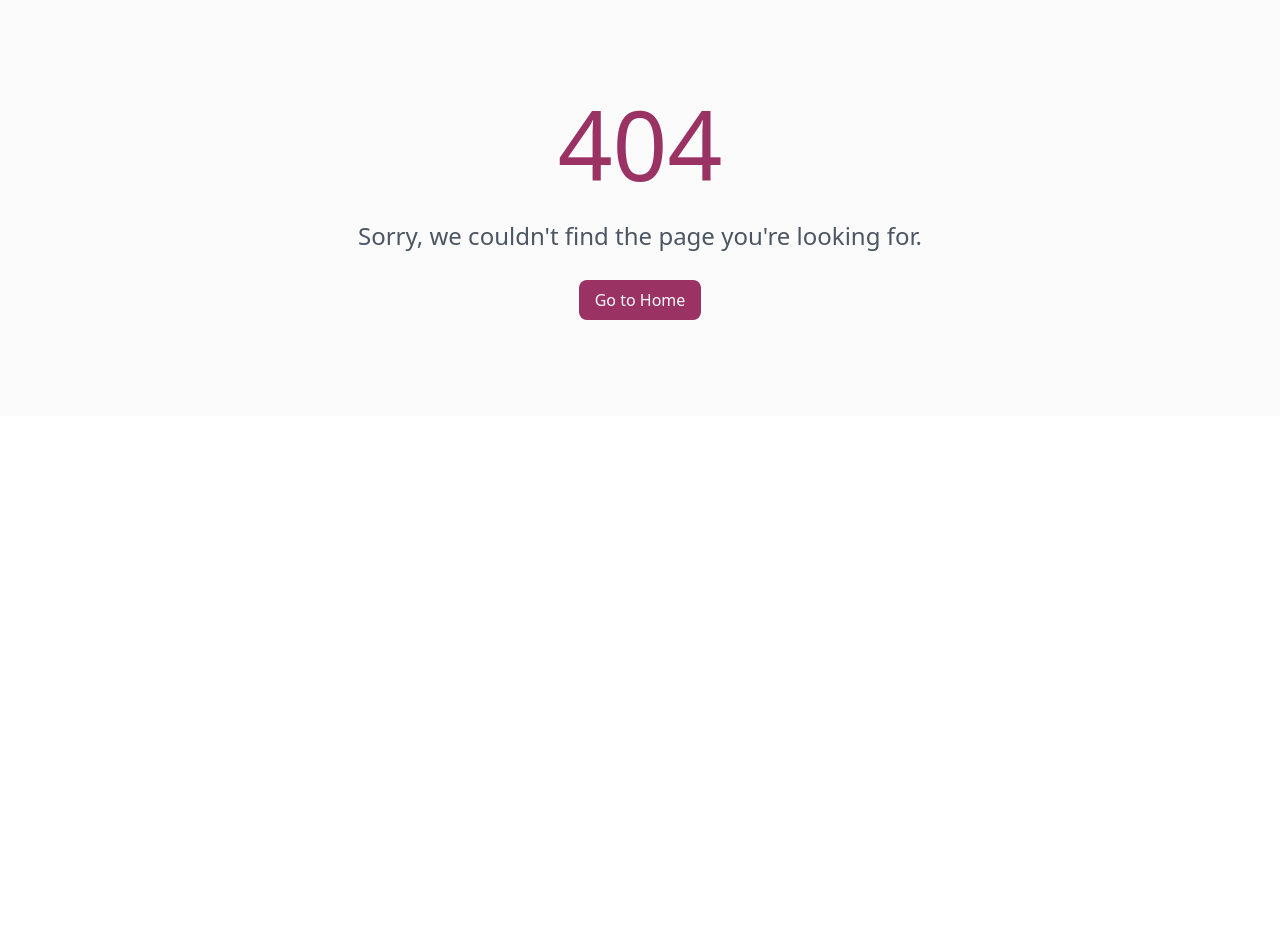
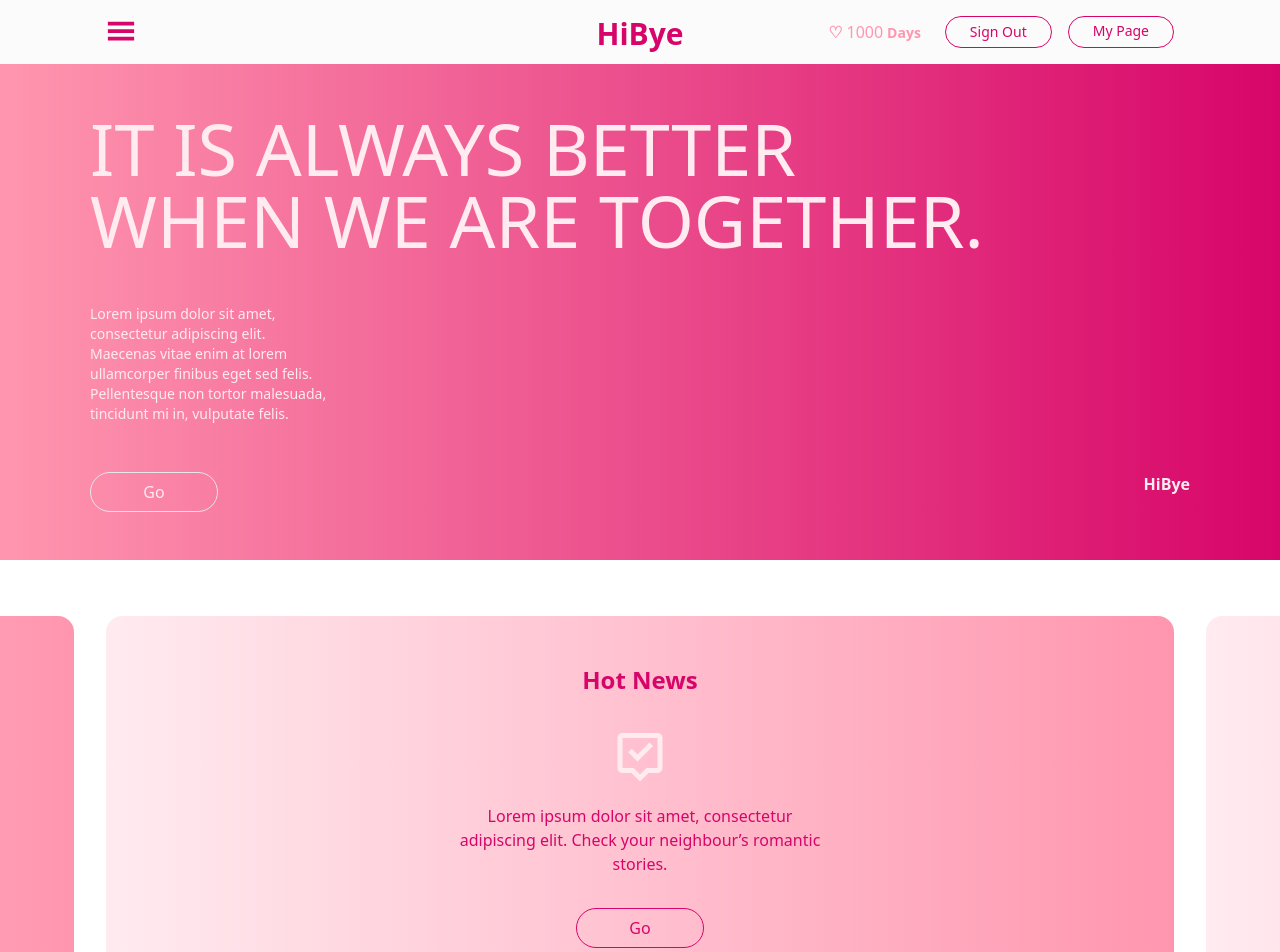
Before and after one commit to codestates/HiBye, a React (Create React App) app in the folder client/: page / in a window 1280 px wide. Before the commit this address had no page. Shown: the top 952 px of the page. Before the commit the page ends 800 px from the top, so only its background shows below. Built offline with nearby package versions, Linux system fonts and the light colour scheme.

Commit message:
[Add] Add SignUp page

```diff
--- a/client/src/App.js
+++ b/client/src/App.js
@@ -2,29 +2,29 @@ import { BrowserRouter, Routes, Route } from "react-router-dom";
 import Header from "./components/views/Header";
 import Footer from "./components/views/Footer";
 import Error from "./pages/Error";
-// import Main from "./pages/Main";
+import Main from "./pages/Main";
 import SignIn from "./pages/SignIn";
-// import SignUp from "./pages/SignUp";
-// import MyPage from "./pages/MyPage";
-// import PostBoard from "./pages/PostBoard";
-// import ChatBoard from "./pages/ChatBoard";
-// import TodolistBoard from "./pages/TodolistBoard";
+import SignUp from "./pages/SignUp";
+import MyPage from "./pages/MyPage";
+import PostBoard from "./pages/PostBoard";
+import ChatBoard from "./pages/ChatBoard";
+import TodolistBoard from "./pages/TodolistBoard";
 
 function App() {
   return (
     <BrowserRouter>
-      {/* <Header /> */}
+      <Header />
       <Routes>
-        {/* <Route exact path="/" element={<Main />} /> */}
+        <Route exact path="/" element={<Main />} />
         <Route exact path="/signin" element={<SignIn />} />
-        {/* <Route exact path="/signup" element={<SignUp />} />
+        <Route exact path="/signup" element={<SignUp />} />
         <Route exact path="/mypage" element={<MyPage />} />
         <Route exact path="/post/:boardId/*" element={<PostBoard />} />
         <Route exact path="/chat/:boardId" element={<ChatBoard />} />
-        <Route exact path="/todolist/:boardId" element={<TodolistBoard />} /> */}
+        <Route exact path="/todolist/:boardId" element={<TodolistBoard />} />
         <Route path="*" element={<Error />} />
       </Routes>
-      {/* <Footer className="absolute z-40" /> */}
+      <Footer className="absolute z-40" />
     </BrowserRouter>
   );
 }
--- /dev/null
+++ b/client/src/components/views/BoardCard.jsx
@@ -0,0 +1,13 @@
+import { BiMessageAltCheck } from "react-icons/bi";
+export default function BoardCard({ board }) {
+  return (
+    <div className="inner h-fit p-4">
+      <div className="flex flex-col justify-center items-center bg-gradient-to-r from-hibye-20 to-hibye-60 p-12 text-center rounded-2xl">
+        <h1 className="mb-8 text-2xl font-bold text-hibye-80">{board.name}</h1>
+        <BiMessageAltCheck className="text-6xl mb-4 text-hibye-20" />
+        <p className="w-96 text-hibye-80 mb-8">{board.desc}</p>
+        <button className="w-32 h-10 border border-solid border-hibye-80 rounded-full mb-12 text-hibye-80">Go</button>
+      </div>
+    </div>
+  );
+}
--- /dev/null
+++ b/client/src/components/views/BoardCards.jsx
@@ -0,0 +1,18 @@
+import BoardCard from "./BoardCard";
+
+export default function BoardCards() {
+  const boards = [
+    { name: "Daily Romantic", desc: "Lorem ipsum dolor sit amet, consectetur adipiscing elit. Check your neighbour’s romantic stories." },
+    { name: "Hot News", desc: "Lorem ipsum dolor sit amet, consectetur adipiscing elit. Check your neighbour’s romantic stories." },
+    { name: "Date Night", desc: "Lorem ipsum dolor sit amet, consectetur adipiscing elit. Check your neighbour’s romantic stories." },
+  ];
+  return (
+    <div className="flex justify-center items-center w-screen overflow-hidden">
+      <div className="flex w-fit p-10">
+        {boards.map((board) => {
+          return <BoardCard board={board} />;
+        })}
+      </div>
+    </div>
+  );
+}
--- /dev/null
+++ b/client/src/pages/Main.jsx
@@ -0,0 +1,29 @@
+import BoardCards from "../components/views/BoardCards";
+
+function Main() {
+  return (
+    <div>
+      {/* banner */}
+      <div className="w-screen h-fit bg-gradient-to-r from-hibye-60 to-hibye-80 pt-12">
+        <div className="inner text-7xl uppercase text-hibye-20 font-light">
+          <span className="block">it is always better</span>
+          <span className="block">when we are together.</span>
+        </div>
+        <div className="inner">
+          <span className="block w-60 text-sm mt-12 mb-12 text-hibye-20">
+            Lorem ipsum dolor sit amet, consectetur adipiscing elit. Maecenas vitae enim at lorem ullamcorper finibus eget sed felis. Pellentesque non tortor malesuada, tincidunt mi in, vulputate
+            felis.
+          </span>
+        </div>
+        <div className="inner flex justify-between">
+          <button className="w-32 h-10 border border-solid rounded-full mb-12 text-hibye-20">Go</button>
+          <div className="text-hibye-20 font-bold">HiBye</div>
+        </div>
+      </div>
+      {/* boardCards */}
+      <BoardCards />
+    </div>
+  );
+}
+
+export default Main;
--- /dev/null
+++ b/client/src/pages/SignUp.jsx
@@ -0,0 +1,56 @@
+import { useState } from "react";
+import { Link } from "react-router-dom";
+function SignUp() {
+  const [name, setName] = useState("");
+  const [errorMessage, setErrorMessage] = useState("");
+  const onChange = (e) => {
+    console.log(e.target.value);
+  };
+  const nameStyle = "text-hibye-60 font-bold mb-2 text-lg";
+  const inputStyle = "w-80 mb-4 p-2 text-hibye-100 bg-hibye-input rounded-lg";
+
+  return (
+    <div className="flex justify-center items-center bg-gradient-to-r from-hibye-20 to-hibye-40 w-screen h-screen">
+      <div className="flex w-1/2">
+        {/* left side */}
+        <div className="flex flex-col justify-between w-2/3 bg-hibye-80 rounded-tl-xl rounded-bl-xl text-center p-12">
+          {/* logo */}
+          <div className="">
+            <Link to="/" className="block text-hibye-10 text-3xl font-bold mb-2">
+              HiBye
+            </Link>
+            <span className="block text-hibye-60 text-base">True love starts here.</span>
+          </div>
+          {/* text */}
+          <div className="">
+            <span className="block text-hibye-60 text-base">It's always better</span>
+            <span className="block text-hibye-60 text-base">when we're together.</span>
+          </div>
+        </div>
+        {/* right side */}
+        <div className="flex justify-center items-center w-2/3 bg-hibye-10 rounded-tr-xl rounded-br-xl">
+          <div className="p-6">
+            <div className={nameStyle}>Username</div>
+            <input type="text" placeholder="Enter a unique username" className={inputStyle} onChange={onChange} />
+            <div className={nameStyle}>Email address</div>
+            <input type="text" placeholder="Enter your email address" className={inputStyle} />
+            <div className={nameStyle}>Password</div>
+            <input type="password" placeholder="Enter your password" className={inputStyle} />
+            <div className={nameStyle}>Check your password</div>
+            <input type="password" placeholder="Enter your password" className={inputStyle} />
+            <div className="text-center text-hibye-80">{errorMessage}</div>
+            <div className="button--pink--save mt-4">Sign Up</div>
+            <div className="flex justify-center text-center text-hibye-80 mt-4">
+              <div className="mr-2">Already have an account?</div>
+              <Link to="/signin" className="underline decoration-solid">
+                Sign In Now.
+              </Link>
+            </div>
+          </div>
+        </div>
+      </div>
+    </div>
+  );
+}
+
+export default SignUp;
--- a/client/tailwind.config.js
+++ b/client/tailwind.config.js
@@ -14,6 +14,9 @@ module.exports = {
           input: "#EFEFEF",
         },
       },
+      backgroundImages: {
+        banner: "url(https://unsplash.com/photos/BcVvVvqiCGA)",
+      },
     },
   },
   plugins: [],
```
